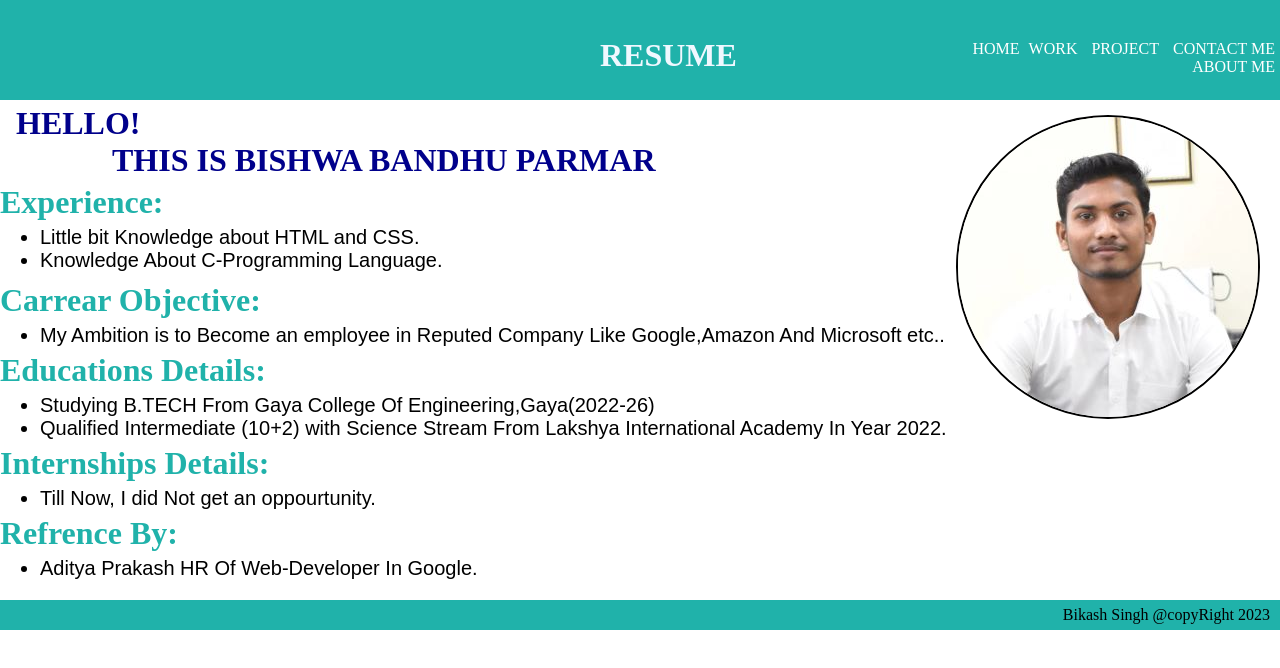
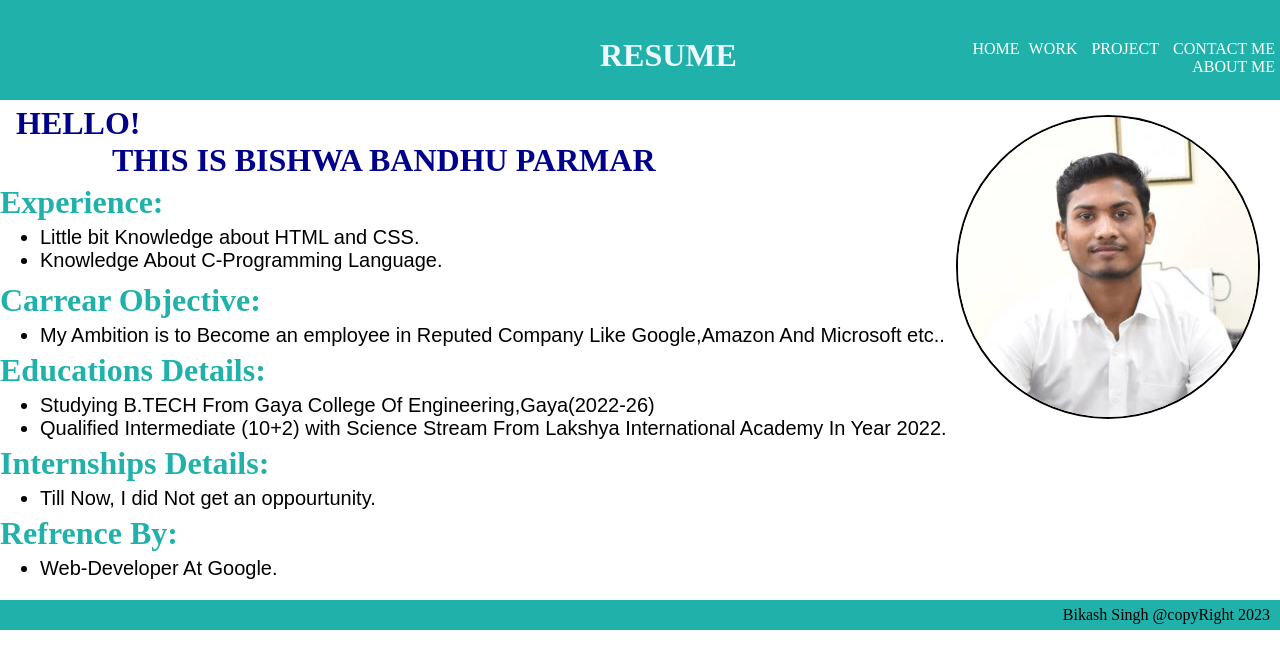
Before and after one commit to bishwa-bandhu-parmar-06/Static-Portfolio, a plain HTML site: page resume.html in a window 1280 px wide. Drawn offline with Linux system fonts and the light colour scheme.

Commit message:
Update resume.html

```diff
--- a/resume.html
+++ b/resume.html
@@ -186,7 +186,7 @@
                         <h3 class="ref">Refrence By:</h3>
                         <ul class="para5">
                             <li>
-                               Aditya Prakash HR Of Web-Developer In Google.
+                              Web-Developer At Google.
                             </li>
                         </ul>
                 </div>
```
